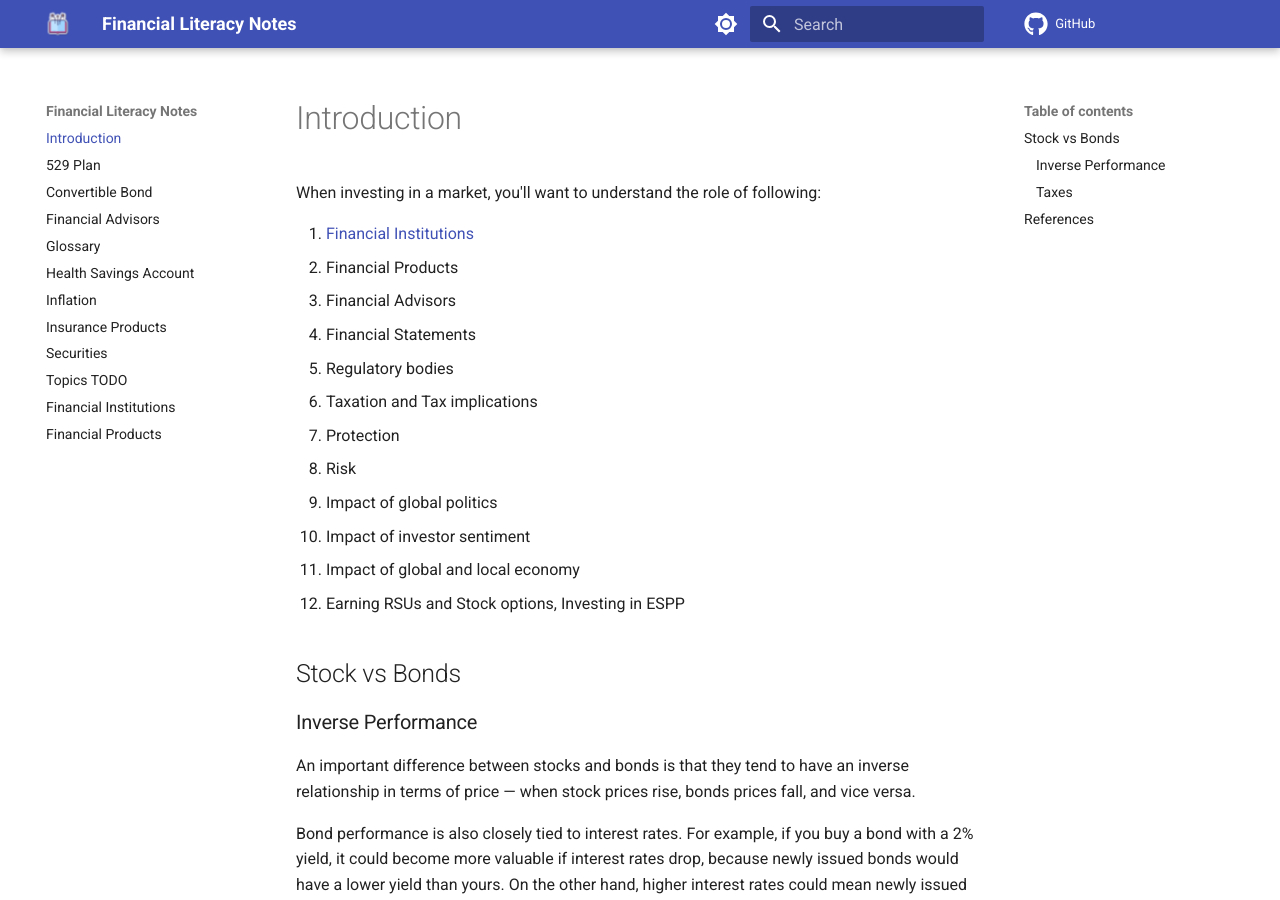
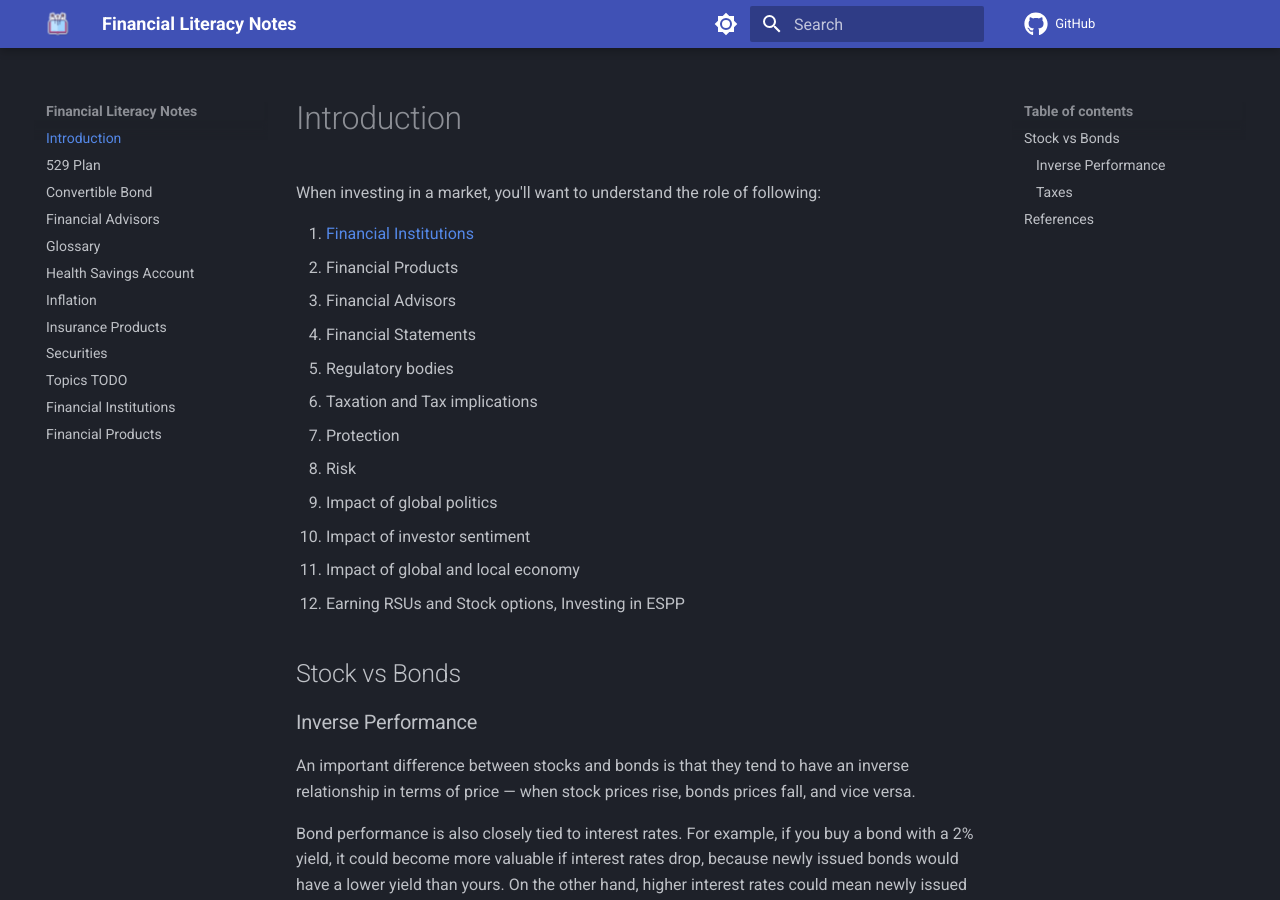
Before and after one commit to learn-with-me/financial-literacy, an MkDocs documentation site: the page built from src/index.md, in a window 1280 px wide and 900 px high. Built offline with MkDocs 1.6.1 and Material for MkDocs 9.7.7, drawn with Linux system fonts in a browser that asks for light colours; comment, search, counter and statistics services are not loaded.

Commit message:
change default color scheme

```diff
--- a/mkdocs.yml
+++ b/mkdocs.yml
@@ -14,14 +14,14 @@ theme:
   palette:
     # Palette toggle for dark mode
     - media: "(prefers-color-scheme: dark)"
-      scheme: slate
+      scheme: default
       toggle:
         icon: material/brightness-4
         name: Switch to light mode
 
     # Palette toggle for light mode
     - media: "(prefers-color-scheme: light)"
-      scheme: default
+      scheme: slate
       toggle:
         icon: material/brightness-7
         name: Switch to dark mode
```
